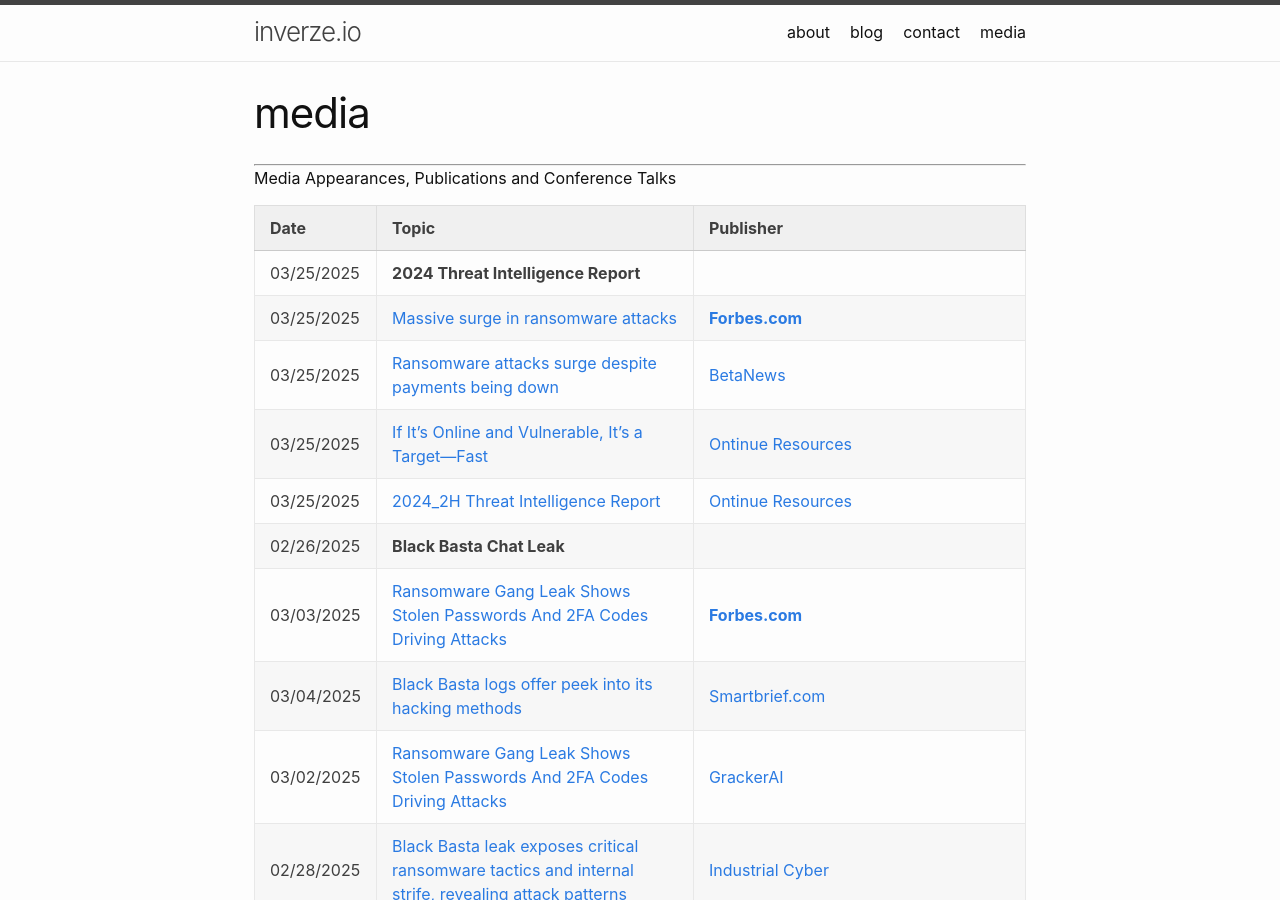
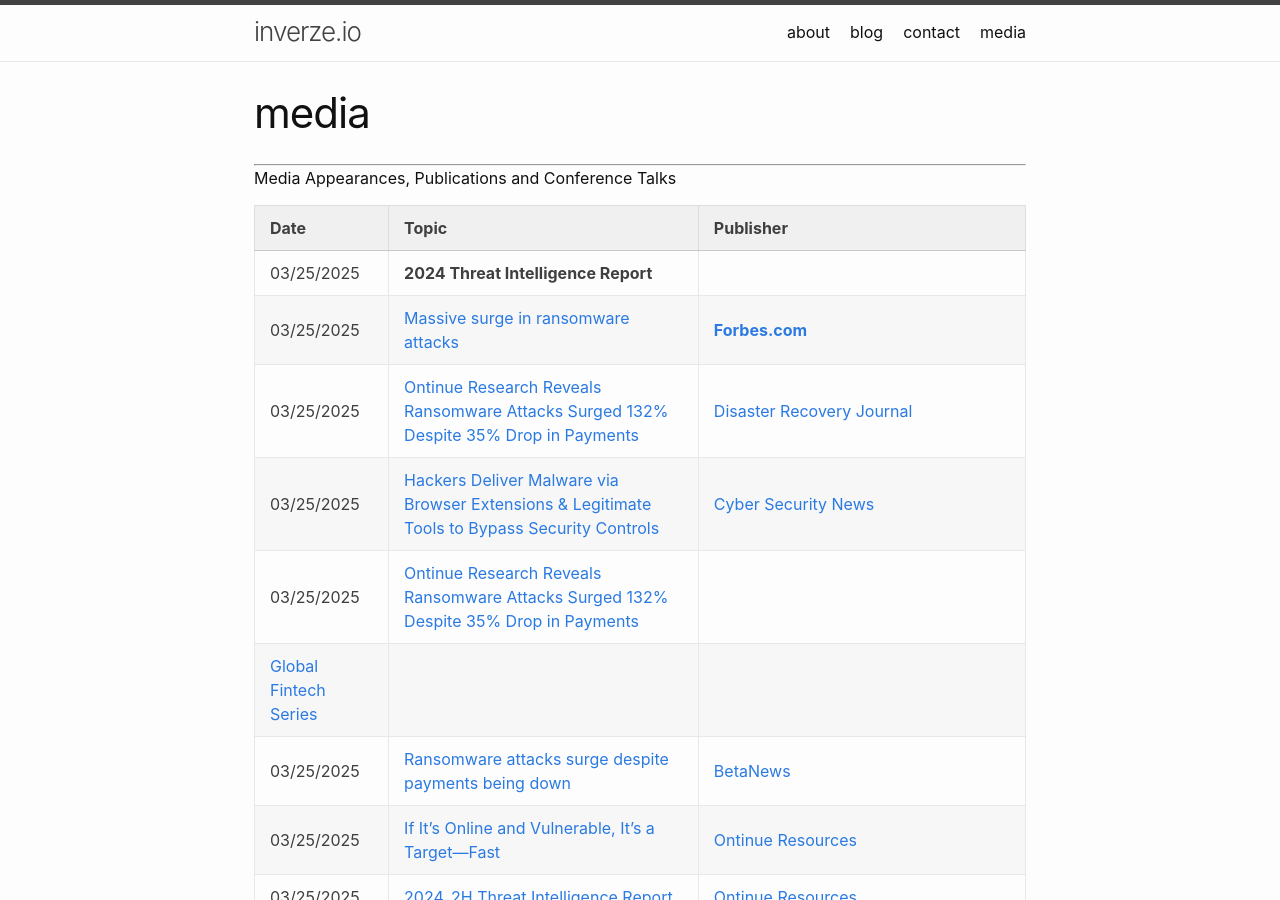
Before and after one commit to inverzeio/blog, a Jekyll site: the page built from media.md, in a window 1280 px wide and 900 px high. Built offline with Jekyll 4.4.1, drawn with Linux system fonts in a browser that asks for light colours.

Commit message:
Update media.md

```diff
--- a/media.md
+++ b/media.md
@@ -11,6 +11,10 @@
 | ------------- | :------------- | :------------- |
 | 03/25/2025 | **2024 Threat Intelligence Report** |
 | 03/25/2025 | [Massive surge in ransomware attacks](https://www.forbes.com/sites/daveywinder/2025/03/25/massive-surge-in-ransomware-attacks-ai-and-2fa-bypass-to-blame/) | [**Forbes.com**](https://www.forbes.com) |
+| 03/25/2025 | [Ontinue Research Reveals Ransomware Attacks Surged 132% Despite 35% Drop in Payments](https://drj.com/industry_news/ontinue-research-reveals-ransomware-attacks-surged-132-despite-35-drop-in-payments/) | [Disaster Recovery Journal](https://drj.com)
+| 03/25/2025 | [Hackers Deliver Malware via Browser Extensions & Legitimate Tools to Bypass Security Controls](https://cybersecuritynews.com/hackers-deliver-malware-via-browser-extensions-legitimate-tools/) | [Cyber Security News](https://cybersecuritynews.com)
+| 03/25/2025 | [Ontinue Research Reveals Ransomware Attacks Surged 132% Despite 35% Drop in Payments](https://globalfintechseries.com/banking/digital-payments/ontinue-research-reveals-ransomware-attacks-surged-132-despite-35-drop-in-payments/)
+| [Global Fintech Series](https://globalfintechseries.com) |
 | 03/25/2025 | [Ransomware attacks surge despite payments being down](https://betanews.com/2025/03/25/ransomware-attacks-surge-despite-payments-being-down/) | [BetaNews](https://betanews.com)
 | 03/25/2025 | [If It’s Online and Vulnerable, It’s a Target—Fast](https://www.ontinue.com/resource/2h-2024-threat-intelligence-report/) | [Ontinue Resources](https://www.ontinue.com/resources/) |
 | 03/25/2025 | [2024_2H Threat Intelligence Report](https://www.ontinue.com/wp-content/uploads/2025/03/2025_2H-Threat-Intelligence-Report.pdf) | [Ontinue Resources](https://www.ontinue.com/resources/) |
```
